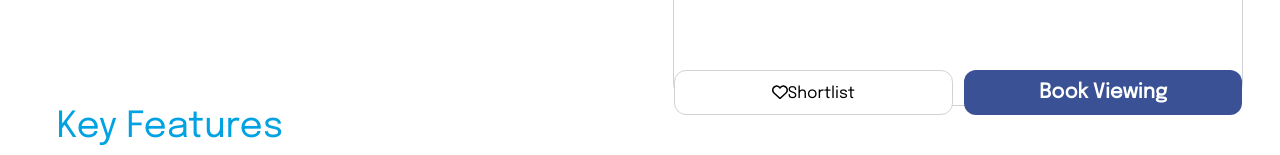
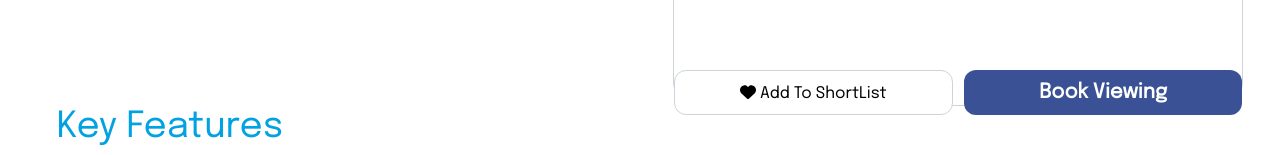
Before and after one commit to 1uckyswish/UniLife-React-Project, a React (Vite) app: page /HomeDetailPage/1 in a window 1280 px wide. Shown: the part 602-757 px from the top of the page. Built offline with nearby package versions, Linux system fonts and the light colour scheme; no server answers.

Commit message:
functionality completed

```diff
--- a/src/Pages/HomeDetailPage/HomeDetailPage.jsx
+++ b/src/Pages/HomeDetailPage/HomeDetailPage.jsx
@@ -8,7 +8,7 @@ import { faCheckCircle } from '@fortawesome/free-solid-svg-icons';
 import { faBath } from '@fortawesome/free-solid-svg-icons';
 import { faBed } from '@fortawesome/free-solid-svg-icons';
 import { faDollarSign } from '@fortawesome/free-solid-svg-icons';
-import { faHeart } from '@fortawesome/free-regular-svg-icons';
+import { faHeart } from '@fortawesome/free-solid-svg-icons';
 import { Link } from 'react-router-dom';
 import Modal from 'react-modal';
 import BookingModal from '../../Components/BookingModal/BookingModal';
@@ -21,6 +21,7 @@ function HomeDetailPage() {
   const [imageIndex, setImageIndex] = useState(0)
   const [bookingModal, setBookingModal] = useState(false);
   const { favorites, addHome, removeHome } = useContext(ShortList);
+  const isFavorite = favorites.find(item => item?._id === homeData?._id);
 
 
   function eventHandle(){
@@ -148,21 +149,14 @@ function HomeDetailPage() {
                </div>
             </div>
              <div className="detail-info-buttons">
-            <button onClick={() => {
-                  const isFavorite = favorites.find(item => item?._id === homeData?._id);
-                  if (isFavorite) {
-                    removeHome(homeData?._id);
-                  } else {
-                    addHome(homeData);
-                  }
-                }}>
-                  {favorites.find(item => item?._id === homeData?._id) ? (
-                    <FontAwesomeIcon icon={faHeart} className="fav-home" />
-                  ) : (
-                    <FontAwesomeIcon icon={faHeart} />
-                  )}
-                  Shortlist
-                </button>
+            <button onClick={isFavorite ? () => removeHome(homeData?._id) : () => addHome(homeData)}>
+                      {
+                        isFavorite ?
+                        <p><FontAwesomeIcon icon={faHeart} className="fav-home" /> Added To ShortList</p>
+                        :
+                         <p><FontAwesomeIcon icon={faHeart} /> Add To ShortList</p>
+                      }
+                    </button>
                 <button onClick={eventHandle}>Book Viewing</button>
                 <Modal
                   isOpen={bookingModal}
--- a/src/Pages/Homepage/Homepage.jsx
+++ b/src/Pages/Homepage/Homepage.jsx
@@ -12,7 +12,7 @@ function Homepage({data}) {
   const [optionId, setOptionId] = useState('');
 
   function getValue(e) {
-  console.log(e.target.value);
+  // console.log(e.target.value);
   setOptionId(e.target.value);
 }
 
```
